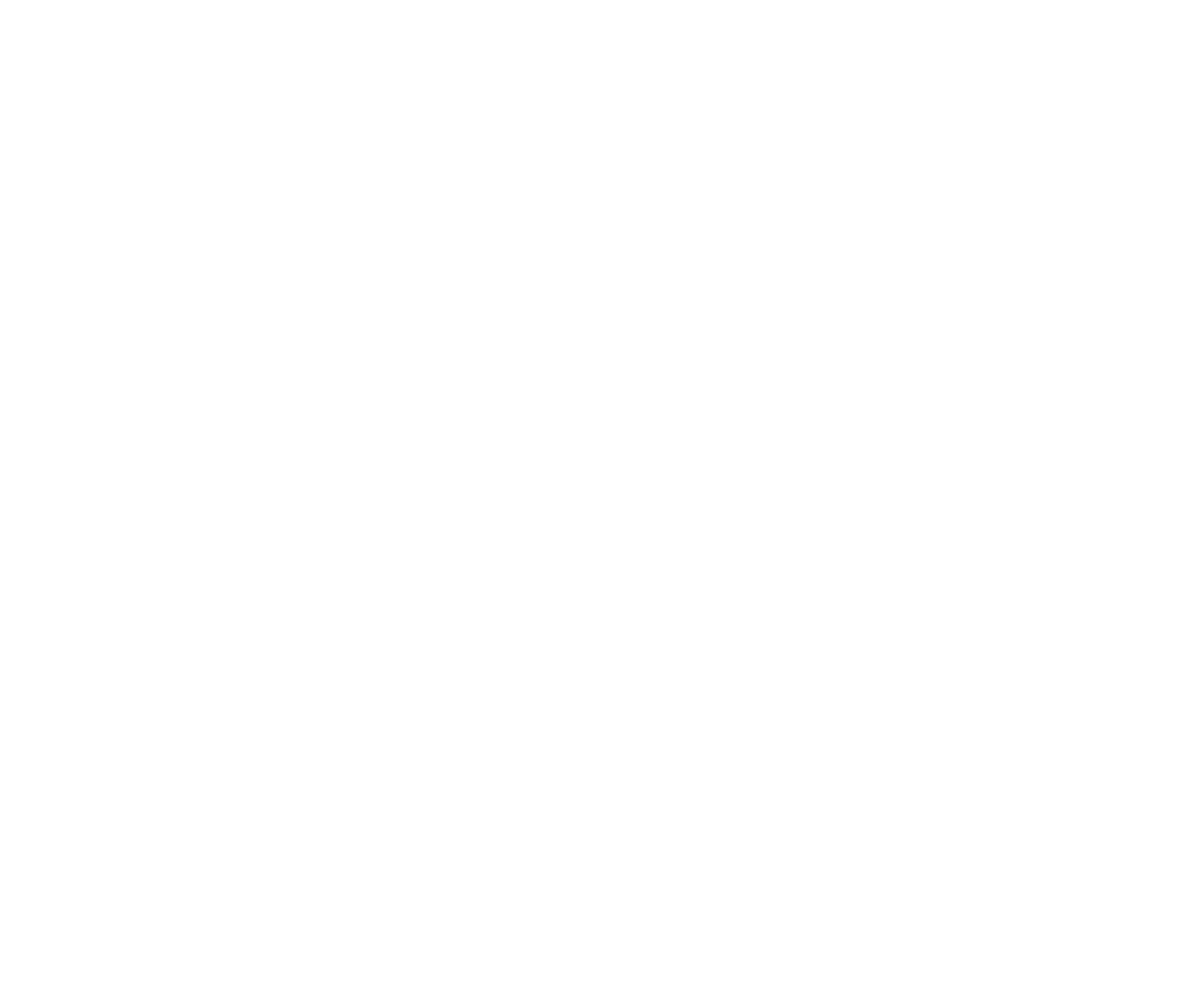
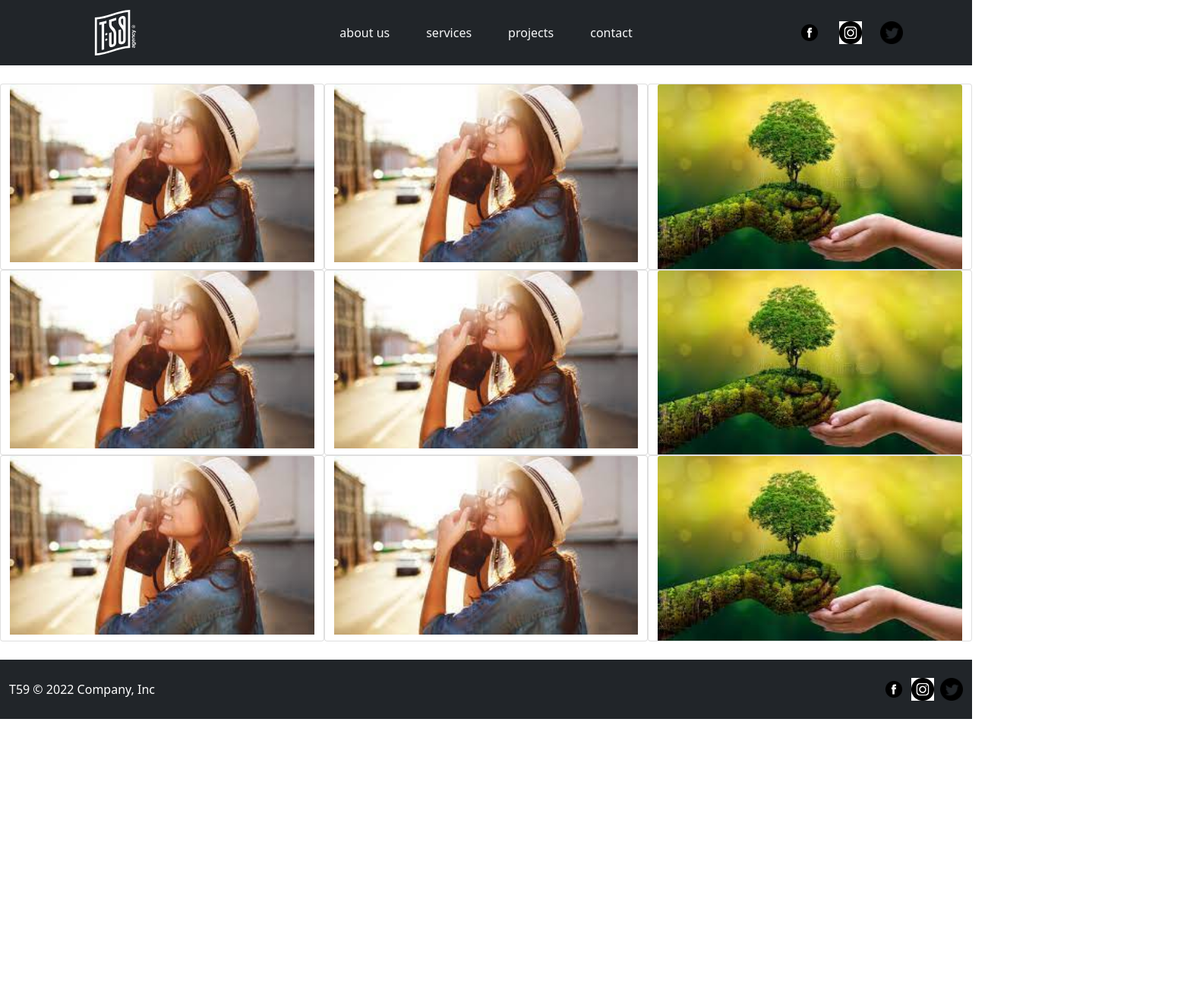
Before and after one commit to Emacc1/T59_MacciuciVicente, a plain HTML site: page html/services.html in a window 1280 px wide. Shown: the top 1300 px of the page at 76% size, 1567 px wide, since content can reach past the window. After the commit the page ends 946 px from the top, so only its background shows below. Drawn offline with Linux system fonts and the light colour scheme.

Commit message:
+2da pagina responsive, boostrap

```diff
--- a/html/services.html
+++ b/html/services.html
@@ -5,43 +5,160 @@
     <meta http-equiv="X-UA-Compatible" content="IE=edge">
     <meta name="viewport" content="width=device-width, initial-scale=1.0">
     <title>services</title>
+
+    <link rel="stylesheet" href="../css/bootstrap.min.css">
     <link rel="stylesheet" href="../css/style.css">
 </head>
+
+
 <body>
 
-    <header class="header">
+    <header class="container-fluid bg-dark" >
 
-        <section class="logoHeader">
-            <img src="../multimedia/Recurso 1.png" alt="">
-        </section>
+        <div class="row">
+
+            <div class=" logoH  navbar col-3 justify-content-center">
+
+                <a class="navbar-brand" href="#">
+                    <img src="../multimedia/Recurso 1.svg" alt="" width="60px" height="60px">
+                </a>
+
+            </div>
+
+            <nav class="navbar col-6 justify-content-center">
+
+                <ul class="nav gap-3">
+
+                    <li class="nav-item">
+                        <a class="nav-link text-light" href="">
+                            about us
+                        </a>
+                    </li>
+                    <li class="nav-item">
+                        <a class="nav-link text-light" href="">
+                            services
+                        </a>
+                    </li>
+                    <li class="nav-item">
+                        <a class="nav-link text-light" href="">
+                            projects
+                        </a>
+                    </li>
+                    <li class="nav-item">
+                        <a class="nav-link text-light" href="">
+                            contact
+                        </a>
+                    </li>
+
+                </ul>
+
+            </nav>
+
+            <div class=" rrssH navbar col-3 justify-content-center gap-4">
+
+                <a href="">
+                    <img src="../multimedia/facebook.png" alt="" width="30px" height="30px">
+
+                </a>
+                <a href="">
+                    <img src="../multimedia/instagram-logo.png" alt="" width="30px" height="30px">
+                </a>
+
+                <a href="">
+                    <img src="../multimedia/icone-twitter-ronde-noire.png" alt="" width="30px" height="30px">
+
+                </a>
+
+            </div>
+
+        </div>
+    </header>
+
+    <main class="container-fluid">
+
+        <div class="tarjetas cards row mt-4 mb-4">
+
+            <div class="card col-12 col-md-4">
+                <img src="../multimedia/1111(1).jpg" class="card-img-top" alt="fotoEze">
+
+                <div class="card-banner">
+
+                </div>
+
+            </div>
+
+            <div class="card col-12 col-md-4">
+                <img src="../multimedia/2222(1).jpg" class="card-img-top" alt="fotoNico">
+                <div class="card-banner">
+
+                </div>
+            </div>
+
+            <div class="card col-12 col-md-4">
+                <img src="../multimedia/33333.jpg" class="card-img-top" alt="">
+
+                <div class="card-banner">
 
 
-        <section class="rrss__header">
+                </div>
+            </div>
 
-            <img src="../multimedia/facebook.png" alt="Facebook-logo">
-            <img src="../multimedia/instagram-logo.png" alt="instagram-logo">
-            <img src="../multimedia/icone-twitter-ronde-noire.png" alt="twitter-logo">
+            <div class="card col-12 col-md-4">
+                <img src="../multimedia/1111(1).jpg" class="card-img-top" alt="fotoEze">
 
-        </section>
+                <div class="card-banner">
 
-        <nav>
-            <ul>
-                <section></section>
+                </div>
 
-                <!-- <li><a href="index.html">home</a></li> -->
-                <li><a href="aboutus.html">about us</a></li>
-                <li><a href="services.html">services</a></li>
-                <li><a href="index.html">projects</a></li>
-                <li><a href="contact.html">contact</a></li>
+            </div>
 
-            </ul>
-        </nav>
+            <div class="card col-12 col-md-4">
+                <img src="../multimedia/2222(1).jpg" class="card-img-top" alt="fotoNico">
+                <div class="card-banner">
 
-    </header>
+                </div>
+            </div>
+
+            <div class="card col-12 col-md-4">
+                <img src="../multimedia/33333.jpg" class="card-img-top" alt="">
+
+                <div class="card-banner">
+
+
+                </div>
+            </div>
+
+            <div class="card col-12 col-md-4">
+                <img src="../multimedia/1111(1).jpg" class="card-img-top" alt="fotoEze">
+
+                <div class="card-banner">
+
+                </div>
+
+            </div>
+
+            <div class="card col-12 col-md-4">
+                <img src="../multimedia/2222(1).jpg" class="card-img-top" alt="fotoNico">
+                <div class="card-banner">
+
+                </div>
+            </div>
+
+            <div class="card col-12 col-md-4">
+                <img src="../multimedia/33333.jpg" class="card-img-top" alt="">
+
+                <div class="card-banner">
+
+
+                </div>
+            </div>
+
+        </div>
+    </main>
 
 
 
-        <section class="titulos">
+        <!-- <section class="titulos">
 
             <h2>Projects</h2>
             <div></div>
@@ -62,32 +179,46 @@
                 <li class="items__Projects">10</li>
                 <li class="items__Projects">11</li>
                 <li class="items__Projects">12</li>
-            </ul>
+            </ul> -->
 
 
 
 
 
-        <footer>
+            <footer class="footer container-fluid bg-dark text-white pt-3 pb-3 ">
 
-            <section class="logoFooter">
-                <!-- <h3>logo</h3> -->
-                <img src="../multimedia/Recurso 1.png" alt="">
-            </section>
+                <div class="row">
 
-            <section class="contactFooter">
-            <h3><a href="contact.html"></a>Contact</h3>
-            </section>
+                    <div class="col-6 text-left align-self-center">
 
-            <section class="rrss__footer">
+                    <p class="mb-0">T59 © 2022 Company, Inc</p>
 
-                <img src="../multimedia/facebook.png" alt="Facebook-logo">
-                <img src="../multimedia/instagram-logo.png" alt="instagram-logo">
-                <img src="../multimedia/icone-twitter-ronde-noire.png" alt="twitter-logo">
+                    </div>
 
-            </section>
+                    <div class=" navbar col-6 justify-content-end gap-2 align-start">
 
-        </footer>
+                        <a href="">
+                            <img src="../multimedia/facebook.png" alt="" width="30px" height="30px">
+
+                        </a>
+                        <a href="">
+                            <img src="../multimedia/instagram-logo.png" alt="" width="30px" height="30px">
+                        </a>
+
+                        <a href="">
+                            <img src="../multimedia/icone-twitter-ronde-noire.png" alt="" width="30px" height="30px">
+
+                        </a>
+
+                    </div>
+
+                </div>
+
+
+
+
+            </footer>
+
 
 
 
```
Also changed, not shown: index.html (+22 -7 lines).
